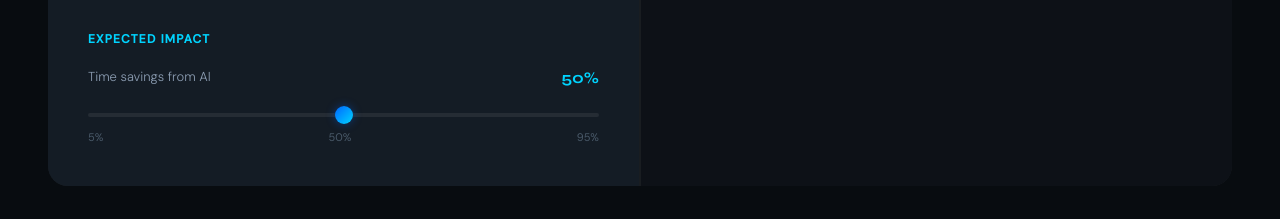
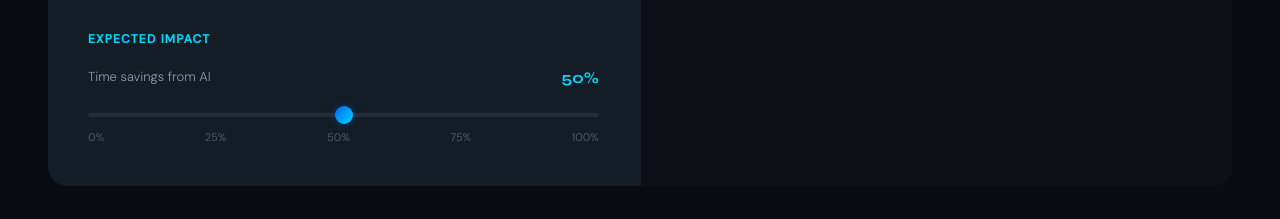
Before and after one commit to CamJon30/ibiz-digital-solutions, a Next.js app: page / in a window 1280 px wide. Shown: the part 7441-7660 px from the top of the page. Built offline with nearby package versions, Linux system fonts and the light colour scheme.

Commit message:
Adjust ROI slider range and labels

```diff
--- a/components/ROICalculator.tsx
+++ b/components/ROICalculator.tsx
@@ -207,9 +207,9 @@ export default function ROICalculator() {
                   className={styles.slider}
                   value={inputs.timeSavings}
                   onChange={e => handleChange('timeSavings', parseInt(e.target.value))}
-                  min="5" max="95" step="5"
+                  min="0" max="100" step="25"
                 />
-                <div className={styles.sliderLabels}><span>5%</span><span>50%</span><span>95%</span></div>
+                <div className={styles.sliderLabels}><span>0%</span><span>25%</span><span>50%</span><span>75%</span><span>100%</span></div>
               </div>
             </div>
           </div>
```
